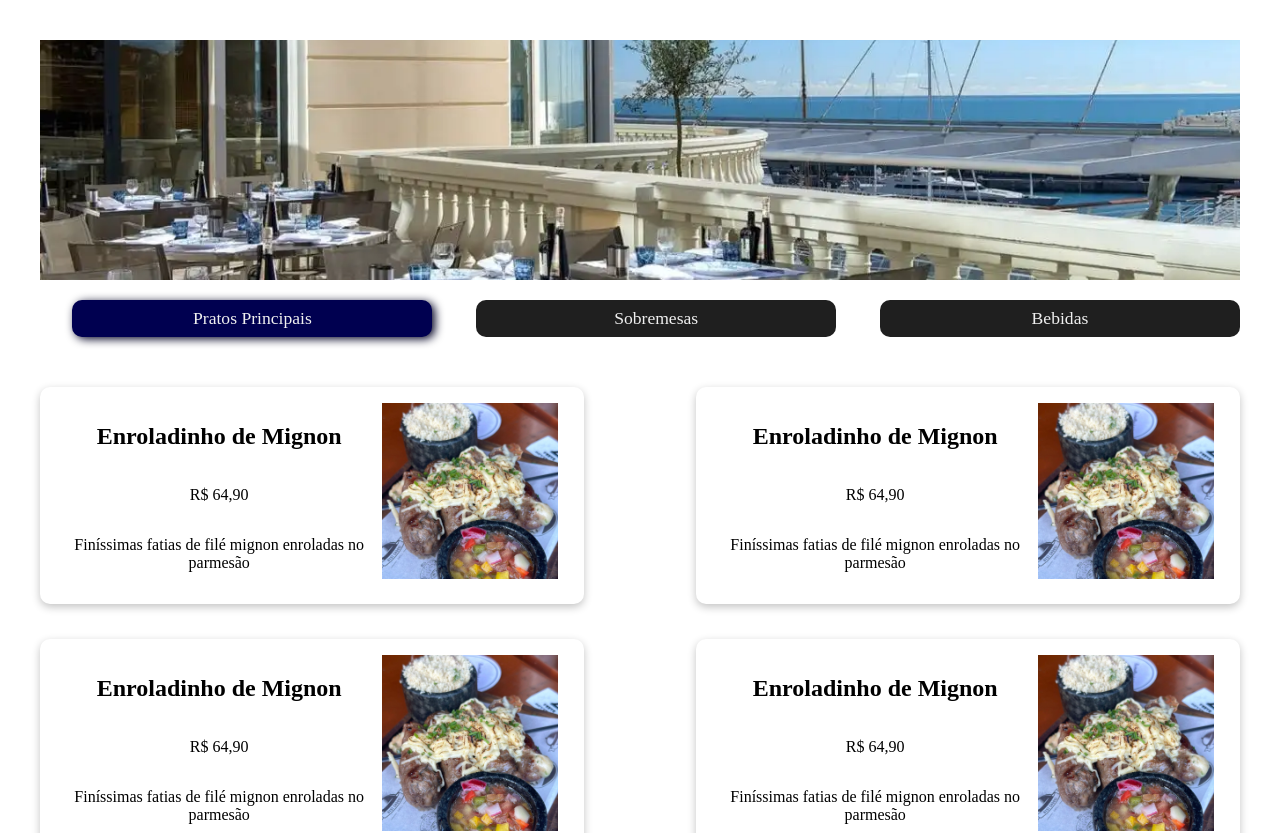
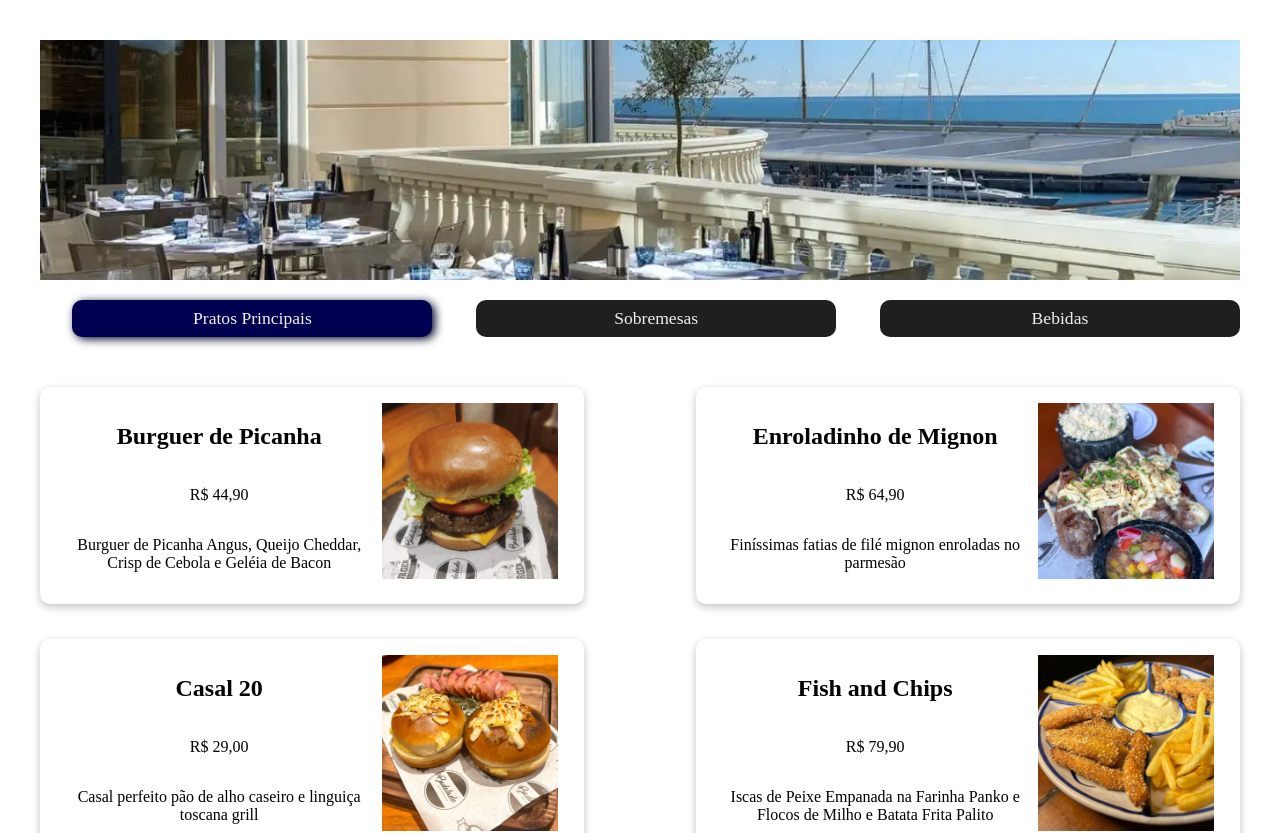
Before and after one commit to queiiroz/projeto-menu, a React (Vite) app: page / in a window 1280 px wide. Shown: the top 833 px of the page. Built offline with nearby package versions, Linux system fonts and the light colour scheme.

Commit message:
card dinamicos

```diff
--- a/src/App.jsx
+++ b/src/App.jsx
@@ -2,6 +2,7 @@
 import "./App.css";
 import { Navegacao } from "./Navegacao.jsx";
 import { ItemCardapio } from "./ItemCardapio.jsx";
+import { pratosPrincipais, sobremesas, bebidas } from "./cardapio.js";
 
 export function App() {
   return (
@@ -9,10 +10,14 @@
       <img src={Hashtaurante} alt="" className="capa" />
       <Navegacao />
       <div className="menu">
-        <ItemCardapio />
-        <ItemCardapio />
-        <ItemCardapio />
-        <ItemCardapio />
+        {pratosPrincipais.map((item) => (
+          <ItemCardapio
+            nome={item.nome}
+            descricao={item.descricao}
+            preco={item.preco}
+            imagem={item.imagem}
+          />
+        ))}
       </div>
     </>
   );
--- a/src/ItemCardapio.jsx
+++ b/src/ItemCardapio.jsx
@@ -1,14 +1,13 @@
-import { enroladinhoMignon } from "./cardapio.js";
 
-export function ItemCardapio() {
+export function ItemCardapio(props) {
   return (
     <div className="container-item-cardapio">
       <div>
-        <h2>{enroladinhoMignon.nome}</h2>
-        <p>{enroladinhoMignon.preco}</p>
-        <p>{enroladinhoMignon.descricao}</p>
+        <h2>{props.nome}</h2>
+        <p>{props.preco}</p>
+        <p>{props.descricao}</p>
       </div>
-      <img src={enroladinhoMignon.imagem} alt="" />
+      <img src={props.imagem} alt="" />
     </div>
   );
 }
```
